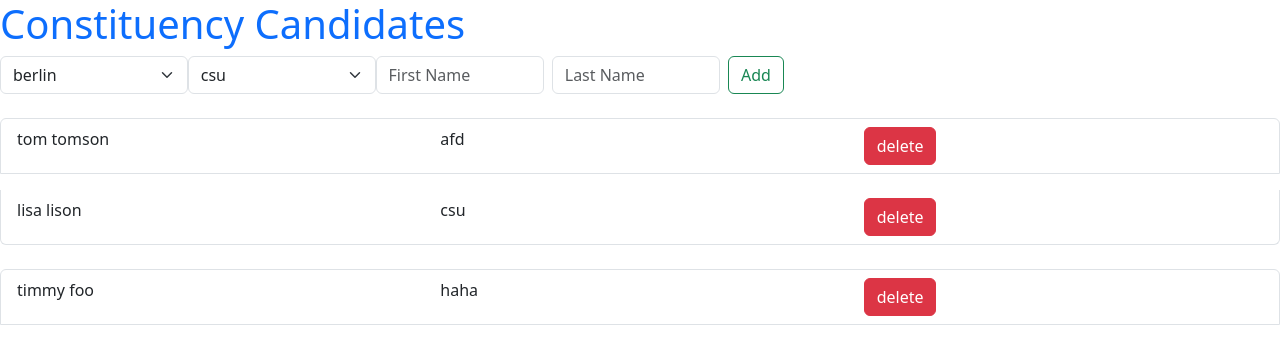
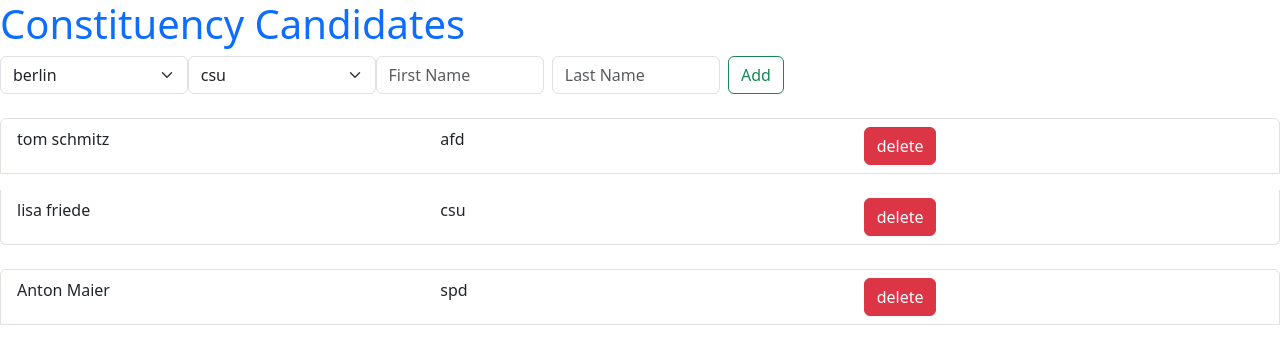
Before and after one commit to muhamedbaqir/Digital-Voting-System, a React (Create React App) app in the folder react-app/: page /admin/AddConstituencyCandidates in a window 1280 px wide. Shown: the top 339 px of the page. Built offline with nearby package versions, Linux system fonts and the light colour scheme.

Commit message:
fixed dummy names

```diff
--- a/react-app/src/pages/StartElection/AddConstituencyCandidates.js
+++ b/react-app/src/pages/StartElection/AddConstituencyCandidates.js
@@ -51,15 +51,15 @@ export default function AddConstituencyCandidates() {
     {
       constituency: "berlin",
       candidates: [
-        new Candidate("tom", "tomson", "afd"),
-        new Candidate("lisa", "lison", "csu"),
+        new Candidate("tom", "schmitz", "afd"),
+        new Candidate("lisa", "friede", "csu"),
       ],
     },
     {
       constituency: "münchen",
       candidates: [
-        new Candidate("timmy", "foo", "haha"),
-        new Candidate("a", "f", "d"),
+        new Candidate("Anton", "Maier", "spd"),
+        new Candidate("Luisa", "Mair", "csu"),
       ],
     },
     ,
```
